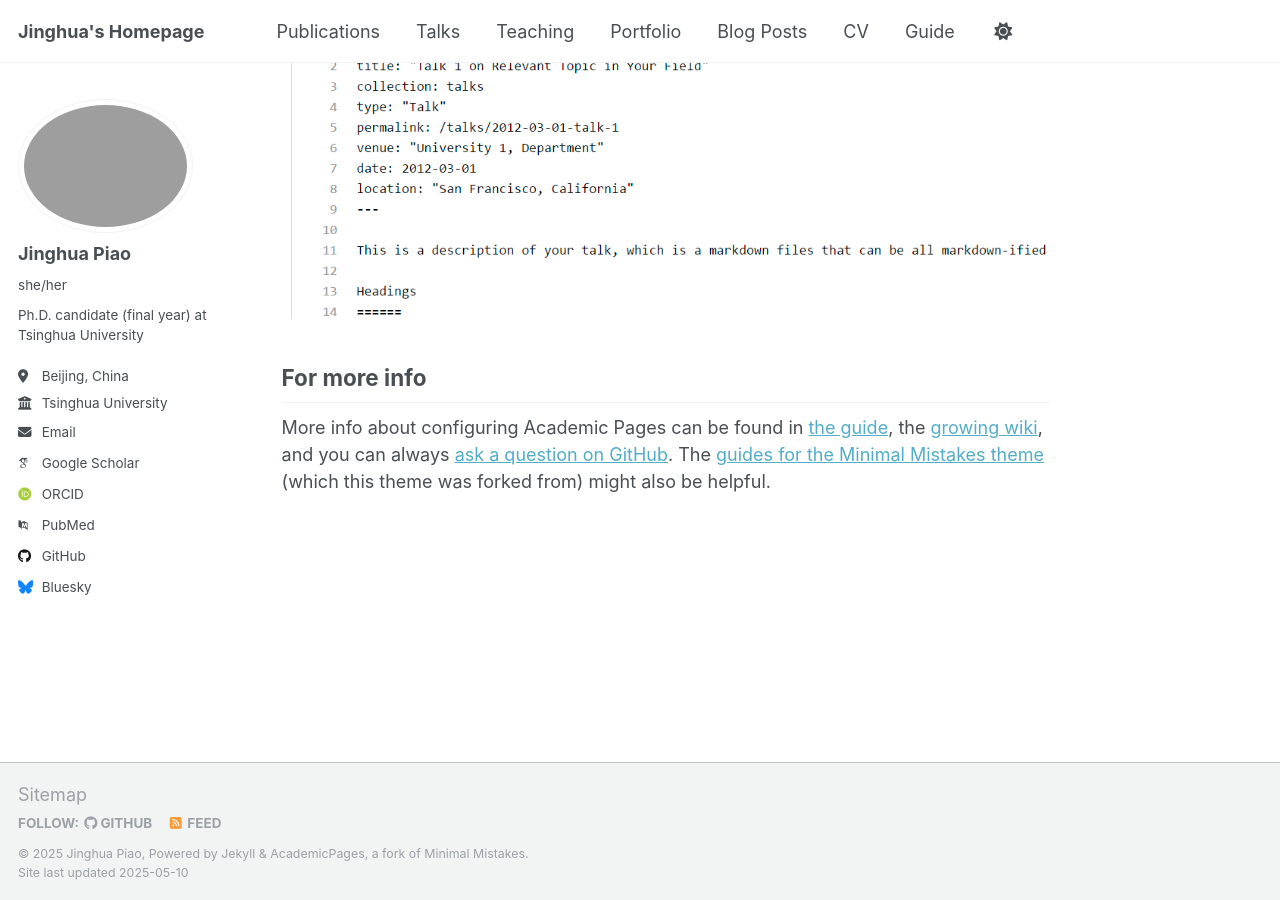
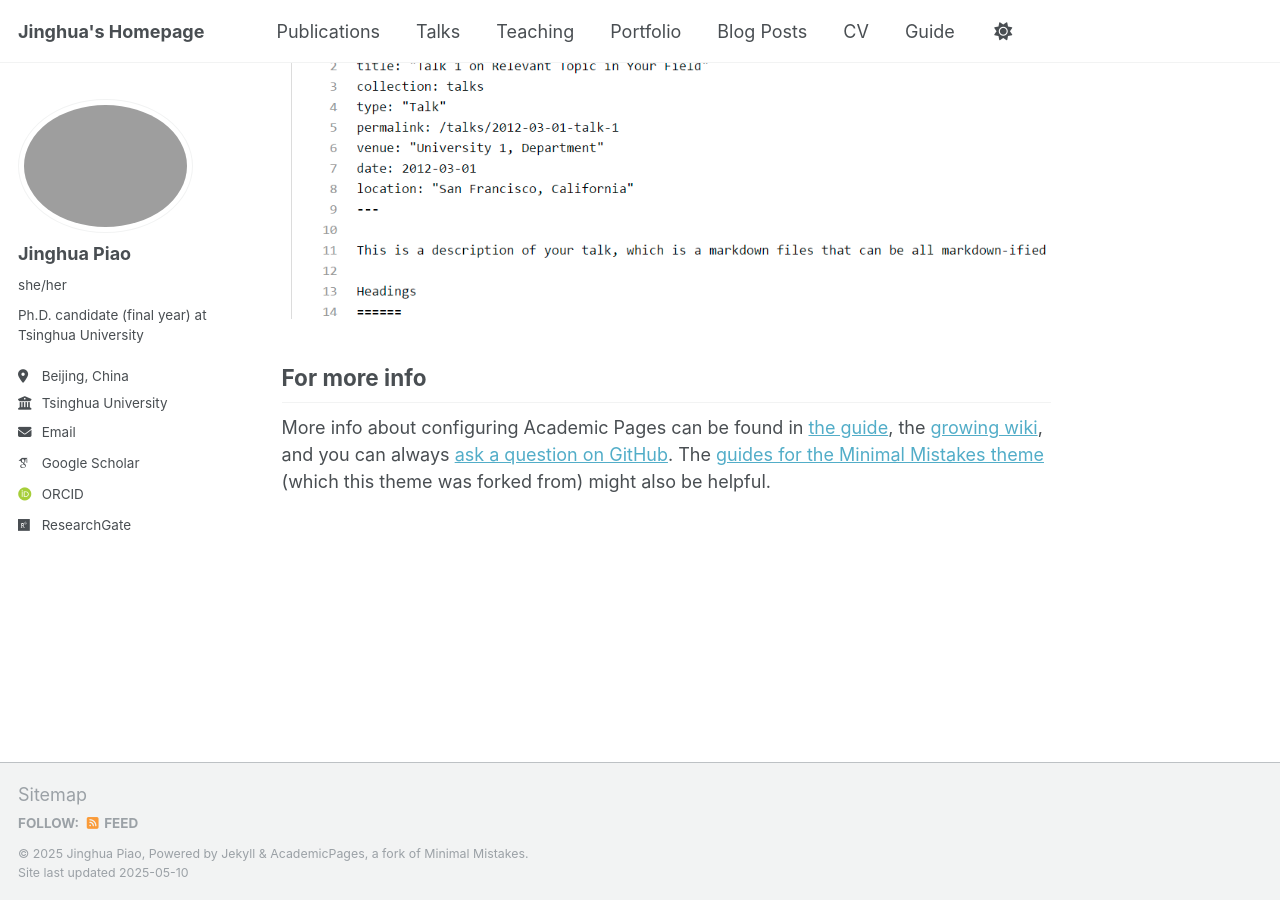
Before and after one commit to Piaojh97/Piaojh97.github.io, a Jekyll site: the page built from _pages/about.md, in a window 1280 px wide and 900 px high, scrolled down 2636 px. Built offline with Jekyll 4.4.1, drawn with Linux system fonts in a browser that asks for light colours; some web fonts are replaced; part of the change alters nothing that is shown.

Commit message:
Update _config.yml

```diff
--- a/_config.yml
+++ b/_config.yml
@@ -35,22 +35,22 @@ author:
   arxiv            : # URL - Update with the correct link to your profile
   googlescholar    : "https://scholar.google.com/citations?user=FfWpCk0AAAAJ&hl=en&oi=ao"
   impactstory      : # URL
-  orcid            : "http://orcid.org/yourorcidurl"
+  orcid            : "https://orcid.org/0000-0003-2256-4256"
   semantic         : # URL
-  pubmed           : "https://www.ncbi.nlm.nih.gov/pubmed/?term=john+snow"
-  researchgate     : # URL
+  pubmed           : # URL
+  researchgate     : "https://www.researchgate.net/profile/Jinghua-Piao-2"
   scopus           : # URL
 
   # Repositories and software development
   bitbucket        : # Username - Update with your username on the site
   codepen          : # Username
   dribbble         : # Username
-  github           : "academicpages"
+  github           : # Username
   kaggle           : # Username
   stackoverflow    : # User number or user number and name (i.e., use "1" or "1/jeff-atwood")
 
   # Social media
-  bluesky          : "bsky.app" # Replace this with you Bluesky username
+  bluesky          : # Username
   facebook         : # Username
   flickr           : # Username
   foursquare       : # Username
@@ -67,7 +67,7 @@ author:
   steam            : # Username
   telegram         : # URL
   tumblr           : # Username
-  twitter          : # Username for X / Twitter
+  twitter          : # Username
   vine             : # Username
   weibo            : # Username
   wikipedia        : # Username
```
